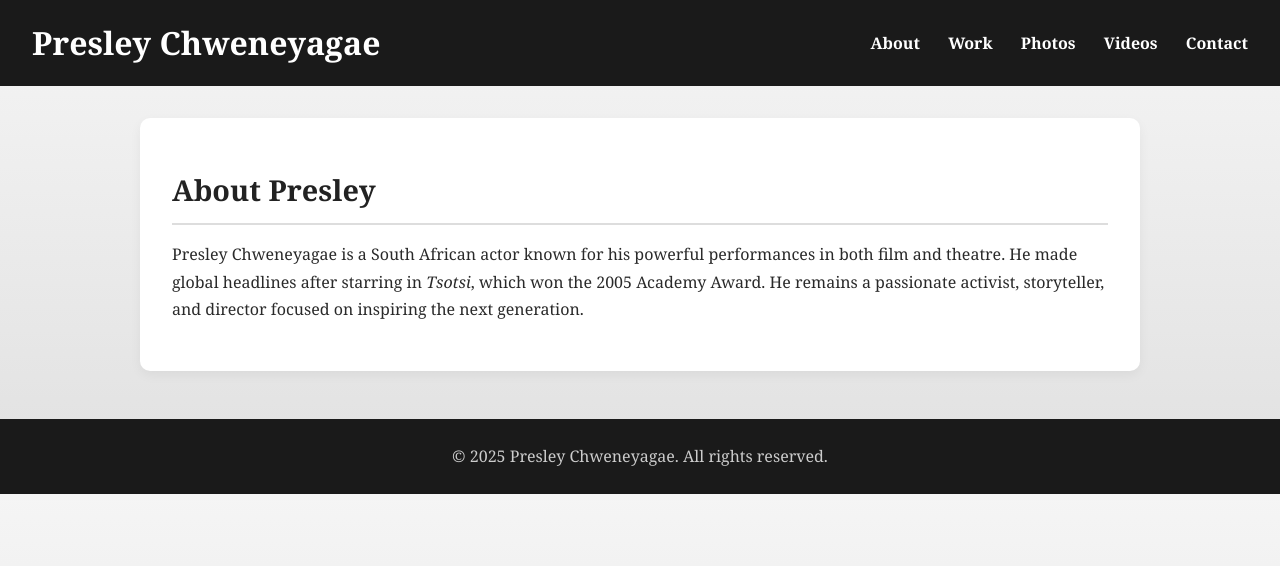
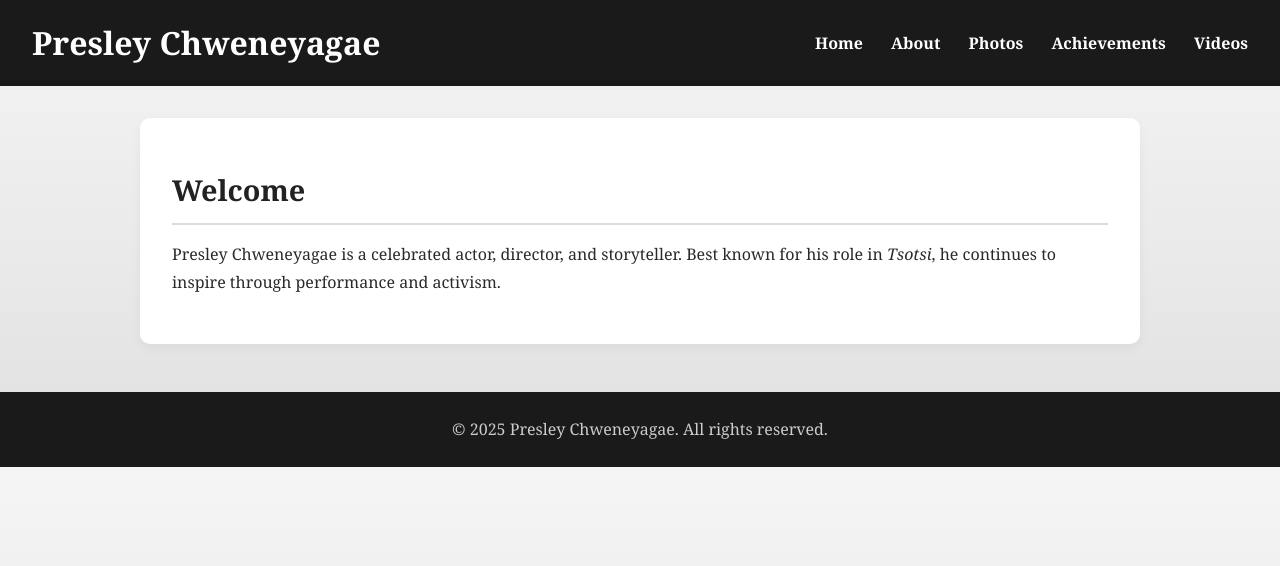
Before and after one commit to Toka-spec/Cobrizi, a plain HTML site: page index.html in a window 1280 px wide. Drawn offline with Linux system fonts and the light colour scheme.

Commit message:
Update index.html

```diff
--- a/index.html
+++ b/index.html
@@ -10,30 +10,25 @@
   <header class="navbar">
     <h1>Presley Chweneyagae</h1>
     <nav>
+      <a href="#home" onclick="showSection('home')">Home</a>
       <a href="#about" onclick="showSection('about')">About</a>
-      <a href="#work" onclick="showSection('work')">Work</a>
       <a href="#photos" onclick="showSection('photos')">Photos</a>
+      <a href="#achievements" onclick="showSection('achievements')">Achievements</a>
       <a href="#videos" onclick="showSection('videos')">Videos</a>
-      <a href="#contact" onclick="showSection('contact')">Contact</a>
     </nav>
   </header>
 
+  <section id="home" class="section">
+    <h2>Welcome</h2>
+    <p>Presley Chweneyagae is a celebrated actor, director, and storyteller. Best known for his role in <em>Tsotsi</em>, he continues to inspire through performance and activism.</p>
+  </section>
+
   <section id="about" class="section">
     <h2>About Presley</h2>
-    <p>Presley Chweneyagae is a South African actor known for his powerful performances in both film and theatre. He made global headlines after starring in <em>Tsotsi</em>, which won the 2005 Academy Award. He remains a passionate activist, storyteller, and director focused on inspiring the next generation.</p>
+    <p>Presley Chweneyagae is a South African actor known for his powerful performances in both film and theatre. His breakout role in <em>Tsotsi</em> won the 2005 Academy Award for Best Foreign Language Film. Presley is also a director and community leader focused on empowering youth.</p>
   </section>
 
-  <section id="work" class="section">
-    <h2>Work & Achievements</h2>
-    <ul>
-      <li><strong>Tsotsi</strong> – Academy Award-winning film</li>
-      <li><strong>The River</strong> – Acclaimed South African drama series</li>
-      <li><strong>Stage Director</strong> – Political and youth-focused theatre</li>
-      <li><strong>Community Leader</strong> – Art initiatives and mentorship</li>
-    </ul>
-  </section>
-
-  <section id="photos" class="section gallery">
+  <section id="photos" class="section">
     <h2>Photo Gallery</h2>
     <div class="photo-grid">
       <img src="https://via.placeholder.com/300x200?text=Presley+1" alt="Presley 1">
@@ -41,6 +36,16 @@
       <img src="https://via.placeholder.com/300x200?text=Presley+3" alt="Presley 3">
       <img src="https://via.placeholder.com/300x200?text=Presley+4" alt="Presley 4">
     </div>
+  </section>
+
+  <section id="achievements" class="section">
+    <h2>Achievements</h2>
+    <ul>
+      <li><strong>Tsotsi</strong> – Academy Award-winning film</li>
+      <li><strong>The River</strong> – Lead role in a top South African series</li>
+      <li><strong>Stage Director</strong> – Focused on youth and political themes</li>
+      <li><strong>Mentor</strong> – Uplifting future artists through workshops and training</li>
+    </ul>
   </section>
 
   <section id="videos" class="section">
@@ -51,17 +56,10 @@
     </div>
   </section>
 
-  <section id="contact" class="section contact">
-    <h2>Contact</h2>
-    <p>Email: <a href="mailto:info@presleychweneyagae.com">info@presleychweneyagae.com</a></p>
-    <p>Instagram: <a href="https://instagram.com/presleychweneyagae" target="_blank">@presleychweneyagae</a></p>
-  </section>
-
   <footer class="footer">
     <p>&copy; 2025 Presley Chweneyagae. All rights reserved.</p>
   </footer>
 
-  <!-- JavaScript to show only one section -->
   <script>
     function showSection(id) {
       const sections = document.querySelectorAll('.section');
@@ -69,8 +67,8 @@
       document.getElementById(id).style.display = 'block';
     }
 
-    // Show the About section by default on load
-    window.onload = () => showSection('about');
+    // Show home on page load
+    window.onload = () => showSection('home');
   </script>
 </body>
-      </html>
+  </html>
```
